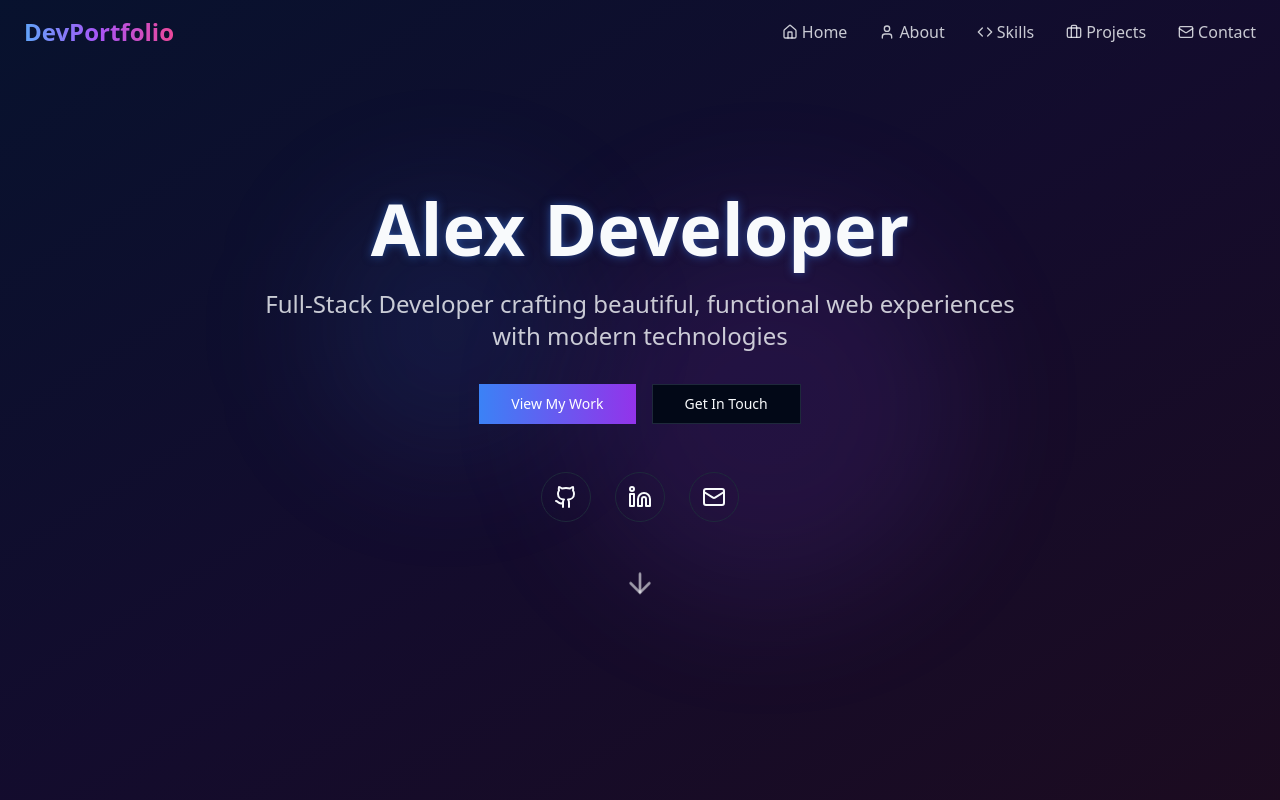
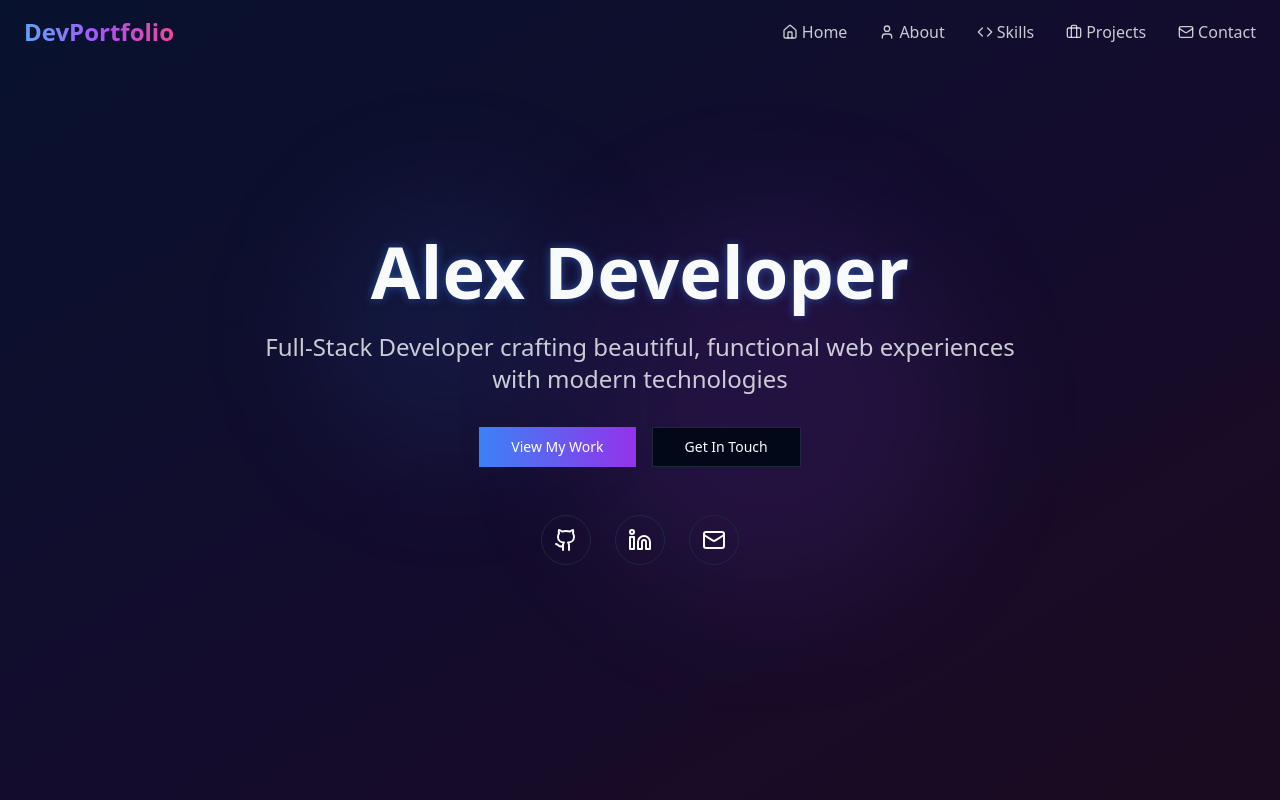
Before and after one commit to Prekshaj16/Portfolio, a React (Vite) app: page / in a window 1280 px wide. Shown: the top 800 px of the page. Built offline with nearby package versions, Linux system fonts and the light colour scheme.

Commit message:
Remove arrow icon
Removes the arrow icon from the Hero component.

```diff
--- a/src/components/Hero.tsx
+++ b/src/components/Hero.tsx
@@ -1,5 +1,5 @@
 
-import { ArrowDown, Github, Linkedin, Mail } from 'lucide-react';
+import { Github, Linkedin, Mail } from 'lucide-react';
 import { Button } from '@/components/ui/button';
 
 const Hero = () => {
@@ -43,7 +43,7 @@ const Hero = () => {
             </Button>
           </div>
 
-          <div className="flex justify-center space-x-6 mb-12">
+          <div className="flex justify-center space-x-6">
             {[
               { icon: Github, href: '#', label: 'GitHub' },
               { icon: Linkedin, href: '#', label: 'LinkedIn' },
@@ -58,13 +58,6 @@ const Hero = () => {
               </a>
             ))}
           </div>
-
-          <button
-            onClick={() => scrollToSection('#about')}
-            className="animate-bounce"
-          >
-            <ArrowDown size={32} className="text-foreground/60 hover:text-foreground transition-colors" />
-          </button>
         </div>
       </div>
     </section>
```
